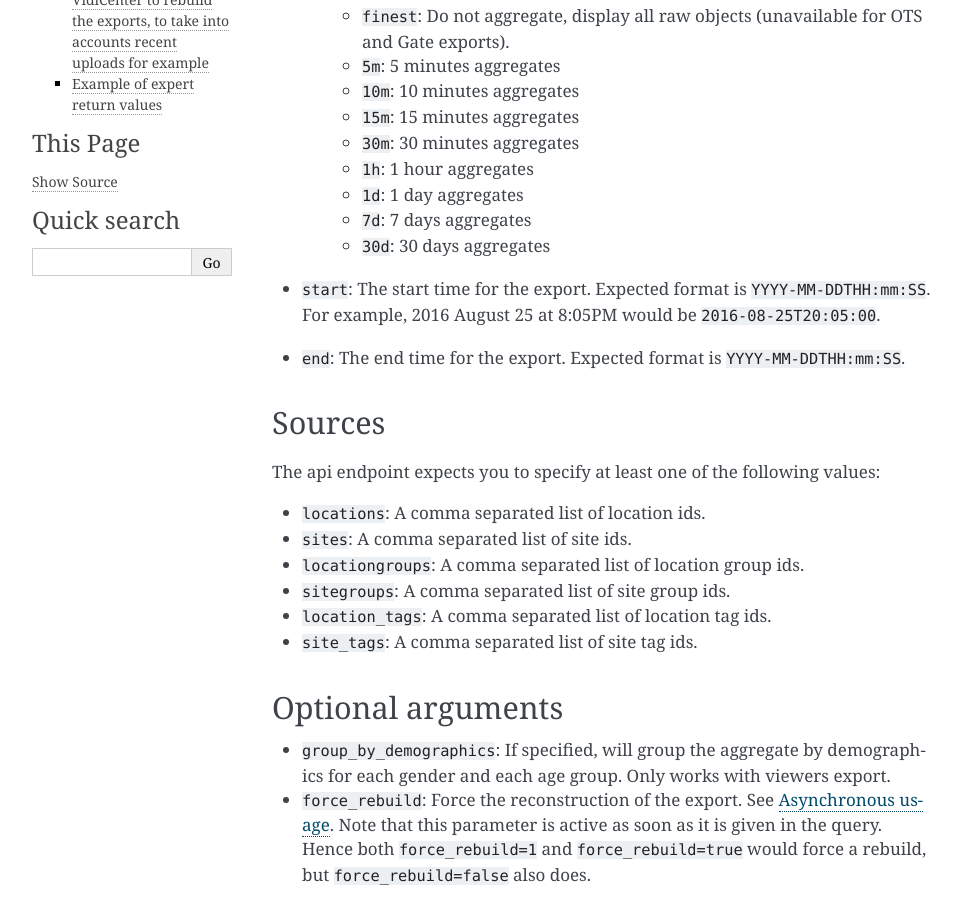
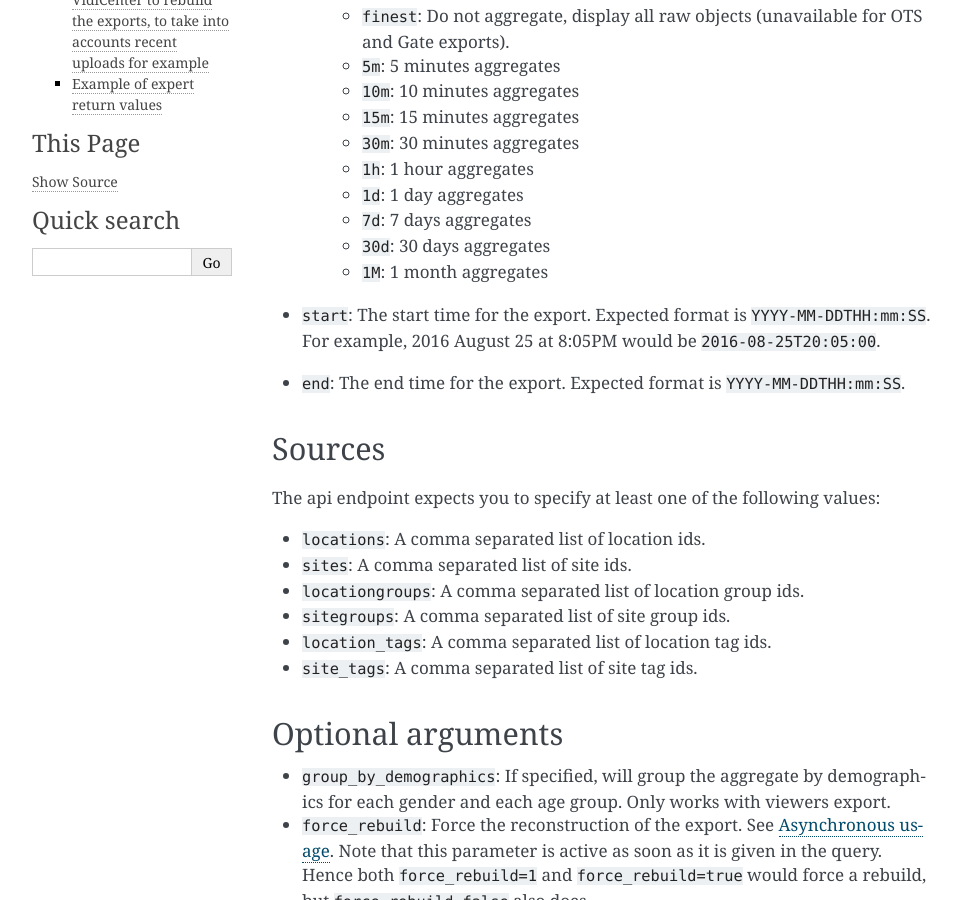
Before and after one commit to quividi/vidicenter-api-documentation, a Sphinx documentation site: the page built from docs/source/data.rst, in a window 1280 px wide and 900 px high, scrolled down 571 px. Shown: the whole window, without its empty margins (148-1109 px from the left). Built offline with Sphinx 7.4.7, drawn with Linux system fonts in a browser that asks for light colours.

Commit message:
Fix [#150962896] Update the docs to mention the 1M export time_resolution

```diff
--- a/docs/source/data.rst
+++ b/docs/source/data.rst
@@ -32,6 +32,7 @@ Mandatory arguments
     * ``1d``: 1 day aggregates
     * ``7d``: 7 days aggregates
     * ``30d``: 30 days aggregates
+    * ``1M``: 1 month aggregates
 
 * ``start``: The start time for the export. Expected format is ``YYYY-MM-DDTHH:mm:SS``. For example, 2016 August 25 at 8:05PM would be ``2016-08-25T20:05:00``.
 * ``end``: The end time for the export. Expected format is ``YYYY-MM-DDTHH:mm:SS``.
```
